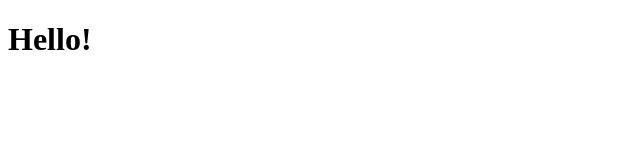
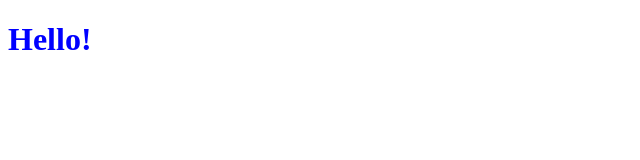
Before and after one commit to i11g/CS50, a plain HTML site: page Git/world.html in a window 1280 px wide. Shown: the whole page, without its empty margins (0-640 px from the left). Drawn offline with Linux system fonts and the light colour scheme.

Commit message:
Add color.html

```diff
--- a/Git/world.html
+++ b/Git/world.html
@@ -6,6 +6,6 @@
     <title>World !!</title>
 </head>
 <body>
-    <h1>Hello!</h1>
+    <h1 style="color:blue">Hello!</h1>
 </body>
 </html>
```
